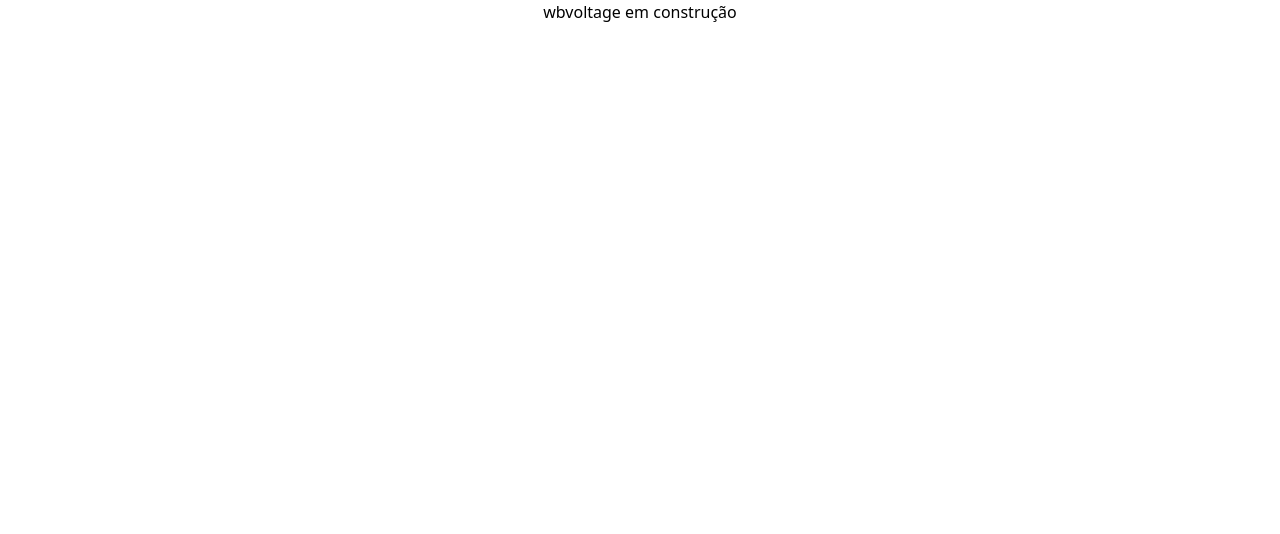
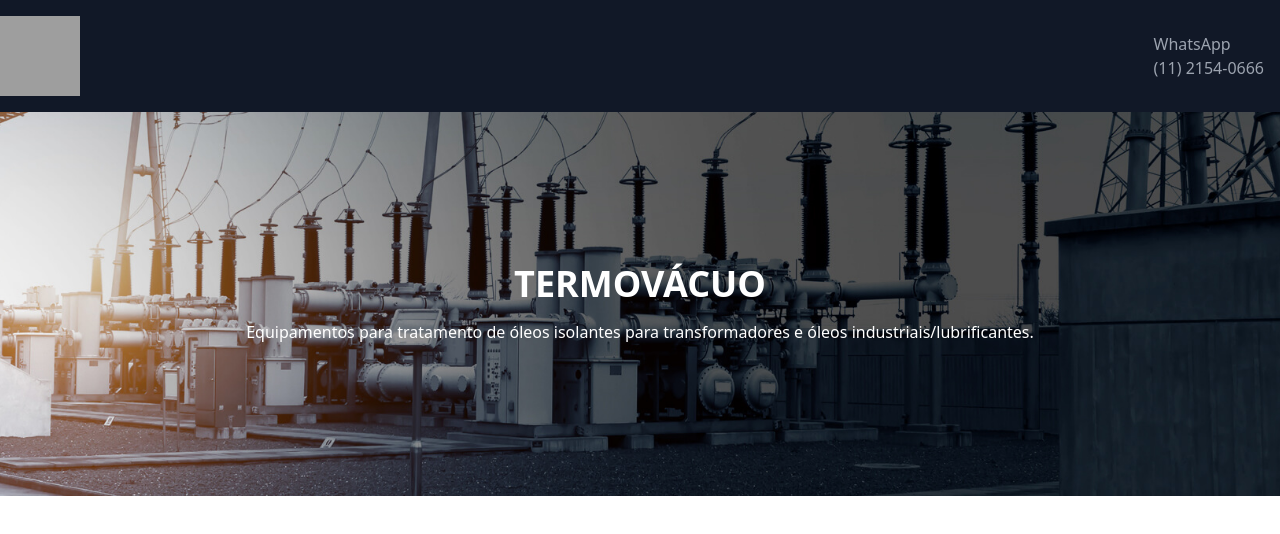
Before and after one commit to Douglasoliveirab/wb-voltage, a React (Vite) app: page / in a window 1280 px wide. Shown: the top 534 px of the page. Built offline with nearby package versions, Linux system fonts and the light colour scheme; grey boxes are pictures that could not be loaded.

Commit message:
feat: header e banner

```diff
--- a/src/App.tsx
+++ b/src/App.tsx
@@ -1,10 +1,12 @@
+import { Banner } from "./components/banner"
+import { Header } from "./components/header"
 
 function App() {
 
   return (
-    <div className="flex justify-center w-full">
-      <p className='text-black'>wbvoltage em construção</p>
-
+    <div>
+      <Header />
+      <Banner />
     </div>
   )
 }
--- /dev/null
+++ b/src/components/banner.tsx
@@ -0,0 +1,17 @@
+import banner from "../assets/imagens/banner.jpg";
+
+export const Banner = () => {
+    return (
+        <section
+            className="w-full relative bg-cover bg-center h-96"
+            style={{ backgroundImage: `url(${banner})` }}
+        >
+            <div className="container mx-auto h-full flex flex-col justify-center items-center">
+                <h1 className="text-white text-4xl font-bold">TERMOVÁCUO</h1>
+                <p className="text-white mt-4 text-center">
+                    Equipamentos para tratamento de óleos isolantes para transformadores e óleos industriais/lubrificantes.
+                </p>
+            </div>
+        </section>
+    );
+};
--- /dev/null
+++ b/src/components/header.tsx
@@ -0,0 +1,25 @@
+// import imagem from '../assets/imagens/logo.png'
+
+export const Header: React.FC = () => {
+    return (
+        <header className="bg-gray-900 text-white py-4">
+            <nav className="container mx-auto flex justify-between items-center">
+                <div id="logotipo">
+                    <a href="/">
+                        <img src="https://www.deltapltda.com.br/assets/img/logo-deltap.png" alt="WbVoltagem" className='w-20 h-20' />
+                    </a>
+                </div>
+                <div className="flex space-x-8 mr-4">
+                    <div>
+                        <p className="text-gray-400 ]">WhatsApp</p>
+                        <p className="text-gray-400">
+                            <a href="tel:+551121540666" target="_blank">
+                                <span className="ddd">(11)</span> 2154-0666
+                            </a>
+                        </p>
+                    </div>
+                </div>
+            </nav>
+        </header>
+    );
+};
```
Also changed, not shown: src/assets/imagens/banner.jpg (added), src/assets/imagens/logo.png (added).
